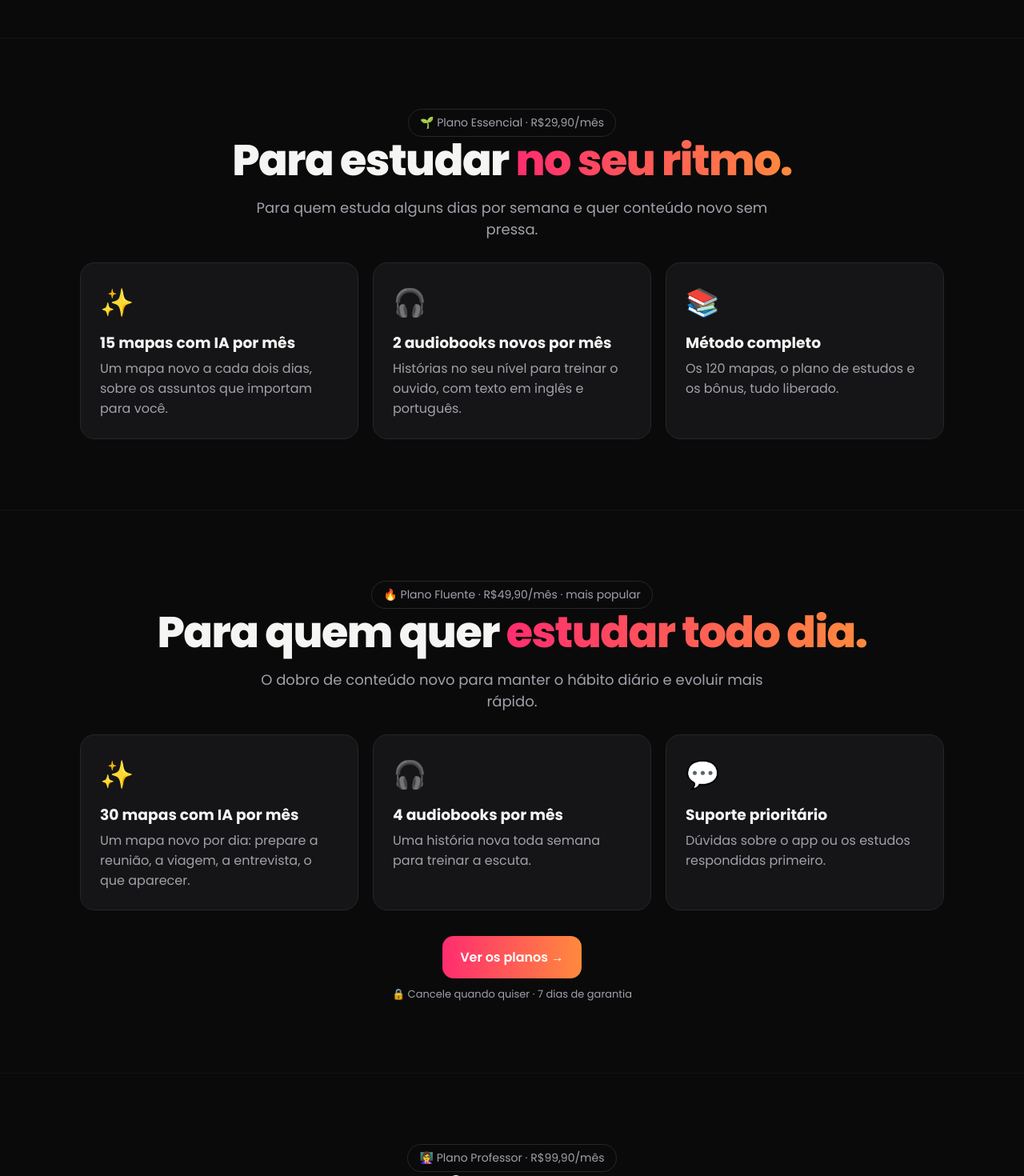
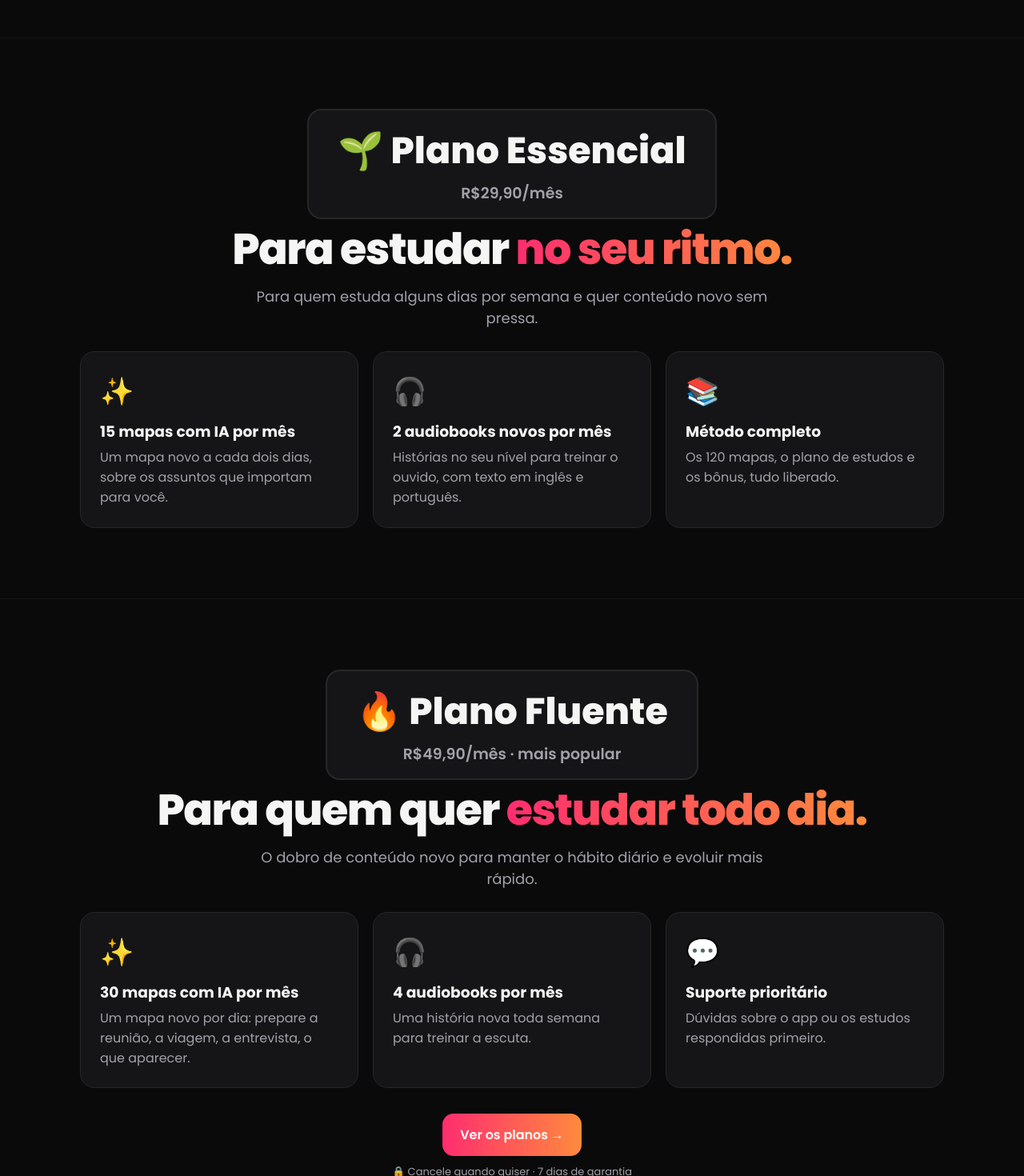
Before and after one commit to DanielFerrettiSouza/MAPAS_MENTAIS_INGLES, a Next.js app in the folder 04_APP/: page /planos in a window 1280 px wide. Shown: the part 2900-4370 px from the top of the page at 80% size. Built offline with nearby package versions, Linux system fonts and the light colour scheme; no server answers.

Commit message:
Planos: nome de cada plano em destaque grande
Co-Authored-By: Claude Opus 5.5 <noreply@anthropic.com>

```diff
--- a/04_APP/app/globals.css
+++ b/04_APP/app/globals.css
@@ -924,3 +924,5 @@ html { scroll-behavior: smooth; }
 .pl-compare td:first-child, .pl-compare th:first-child { text-align: left; }
 .pl-compare th { font-weight: 800; }
 .pl-compare .pl-price td { font-weight: 800; border-bottom: 0; }
+.pl-name { display: inline-flex; flex-direction: column; align-items: center; gap: 4px; font-size: clamp(32px, 6vw, 46px); font-weight: 800; padding: 16px 36px; margin-bottom: 8px; border: 2px solid var(--border); border-radius: 18px; background: var(--card); }
+.pl-name small { font-size: 19px; font-weight: 600; color: var(--muted); }
--- a/04_APP/app/planos/page.tsx
+++ b/04_APP/app/planos/page.tsx
@@ -95,7 +95,7 @@ export default function PublicPlansPage() {
 
         <section className="section">
           <div className="wrap" style={{ textAlign: "center" }}>
-            <span className="eyebrow">🌱 Plano Essencial · R$29,90/mês</span>
+            <div className="pl-name">🌱 Plano Essencial<small>R$29,90/mês</small></div>
             <h2 className="big-title">Para estudar <span className="grad-text">no seu ritmo.</span></h2>
             <p className="mt-sub">Para quem estuda alguns dias por semana e quer conteúdo novo sem pressa.</p>
             <div className="mt-who">
@@ -108,7 +108,7 @@ export default function PublicPlansPage() {
 
         <section className="section">
           <div className="wrap" style={{ textAlign: "center" }}>
-            <span className="eyebrow">🔥 Plano Fluente · R$49,90/mês · mais popular</span>
+            <div className="pl-name">🔥 Plano Fluente<small>R$49,90/mês · mais popular</small></div>
             <h2 className="big-title">Para quem quer <span className="grad-text">estudar todo dia.</span></h2>
             <p className="mt-sub">O dobro de conteúdo novo para manter o hábito diário e evoluir mais rápido.</p>
             <div className="mt-who">
@@ -122,7 +122,7 @@ export default function PublicPlansPage() {
 
         <section className="section">
           <div className="wrap" style={{ textAlign: "center" }}>
-            <span className="eyebrow">👩‍🏫 Plano Professor · R$99,90/mês</span>
+            <div className="pl-name">👩‍🏫 Plano Professor<small>R$99,90/mês</small></div>
             <h2 className="big-title">Para quem ensina: <span className="grad-text">aula pronta toda semana.</span></h2>
             <p className="mt-sub">Menos tempo preparando material, mais tempo ensinando.</p>
             <div className="mt-who">
```
